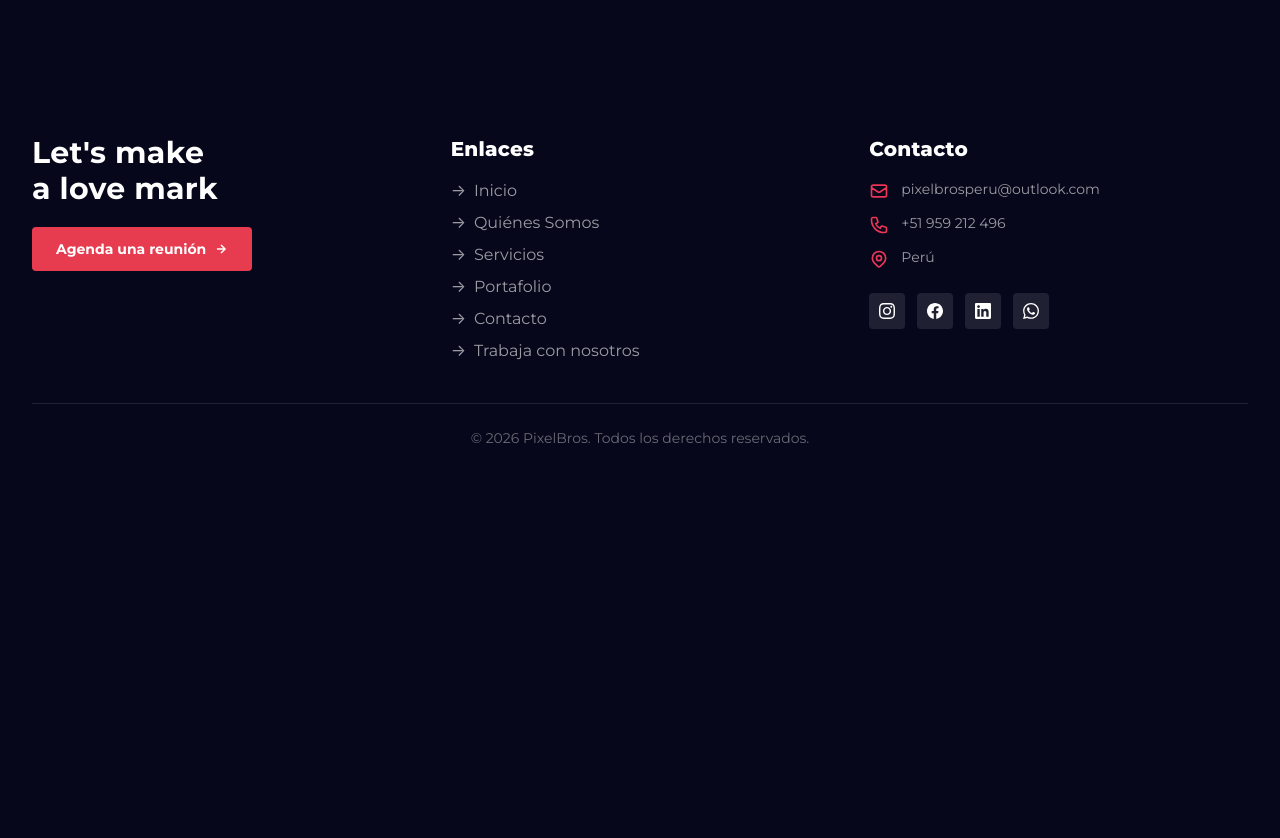
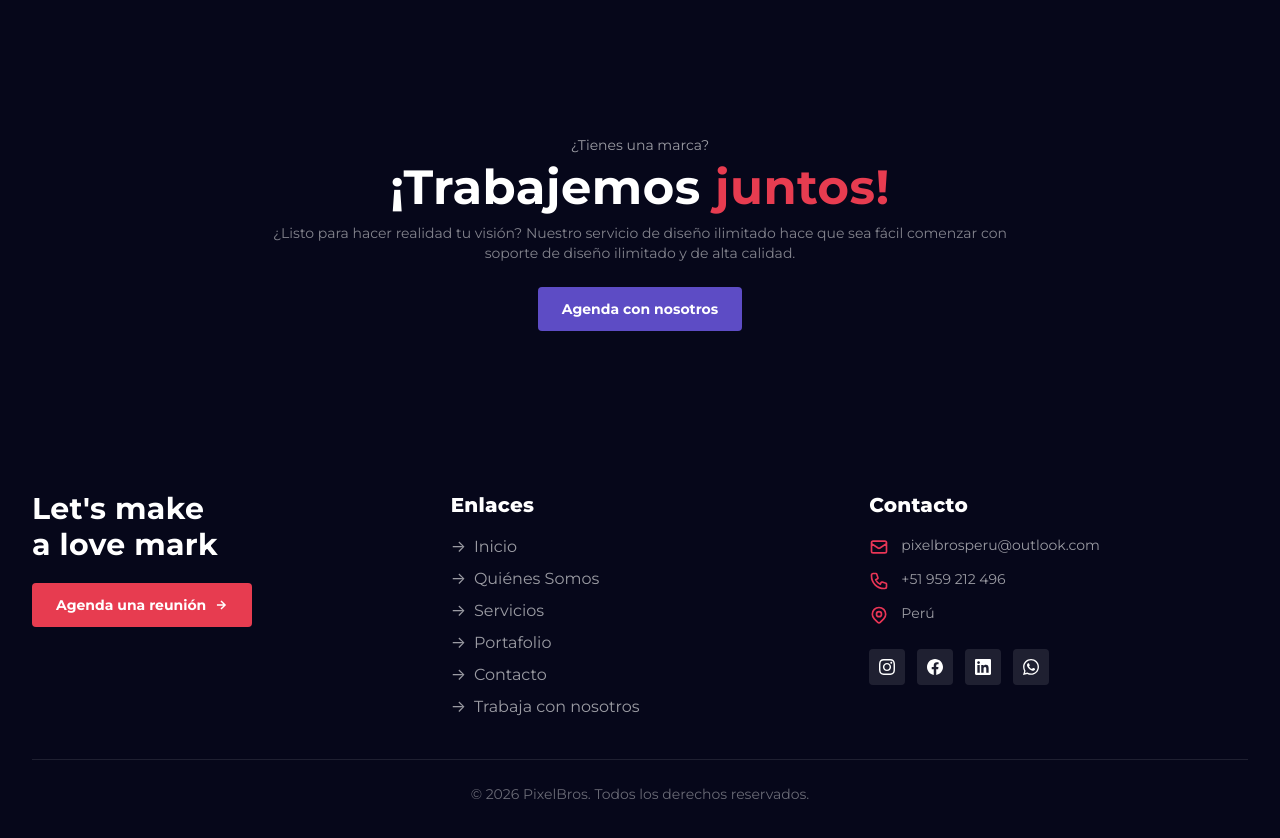
Before and after one commit to hxtxrchq/PixelBros, a React (Vite) app: page /postula in a window 1280 px wide. Shown: the part 1580-2418 px from the top of the page. Before the commit the page ends 2084 px from the top, so only its background shows below. Built offline with nearby package versions, Linux system fonts and the light colour scheme; no server answers.

Commit message:
feat prefooter

```diff
--- a/src/components/Footer.jsx
+++ b/src/components/Footer.jsx
@@ -39,6 +39,32 @@ const Footer = () => {
   return (
     <footer className="footer-root mt-16 bg-[#06071a]">
       <div className="max-w-7xl mx-auto px-4 sm:px-6 lg:px-8 py-14">
+
+        {/* CTA Section: Trabajemos juntos */}
+        <div className="w-full bg-transparent mb-40">
+          <div className="max-w-3xl mx-auto text-center px-4">
+            <p className="text-sm text-white/60 mb-2">¿Tienes una marca?</p>
+            <h2 className="text-3xl sm:text-4xl md:text-5xl font-display font-bold text-white leading-tight mb-3">
+              <span className="block">¡Trabajemos <span className="text-[#E73C50]">juntos!</span></span>
+            </h2>
+            <p className="text-sm text-white/50 mb-6">
+              ¿Listo para hacer realidad tu visión? Nuestro servicio de diseño ilimitado hace
+              que sea fácil comenzar con soporte de diseño ilimitado y de alta calidad.
+            </p>
+            <div>
+              <Link to="/contact">
+                <motion.button
+                  whileHover={{ scale: 1.02, boxShadow: '0 10px 30px rgba(93,76,197,0.18)' }}
+                  whileTap={{ scale: 0.98 }}
+                  className="inline-flex items-center gap-2 px-6 py-3 bg-[#5d4cc5] text-white font-bold rounded-full text-sm hover:bg-[#4b3aa8] transition-colors"
+                >
+                  Agenda con nosotros
+                </motion.button>
+              </Link>
+            </div>
+          </div>
+        </div>
+
         <div className="grid grid-cols-1 md:grid-cols-3 gap-10 mb-10">
           <div className="flex flex-col gap-5">
             <div>
```
